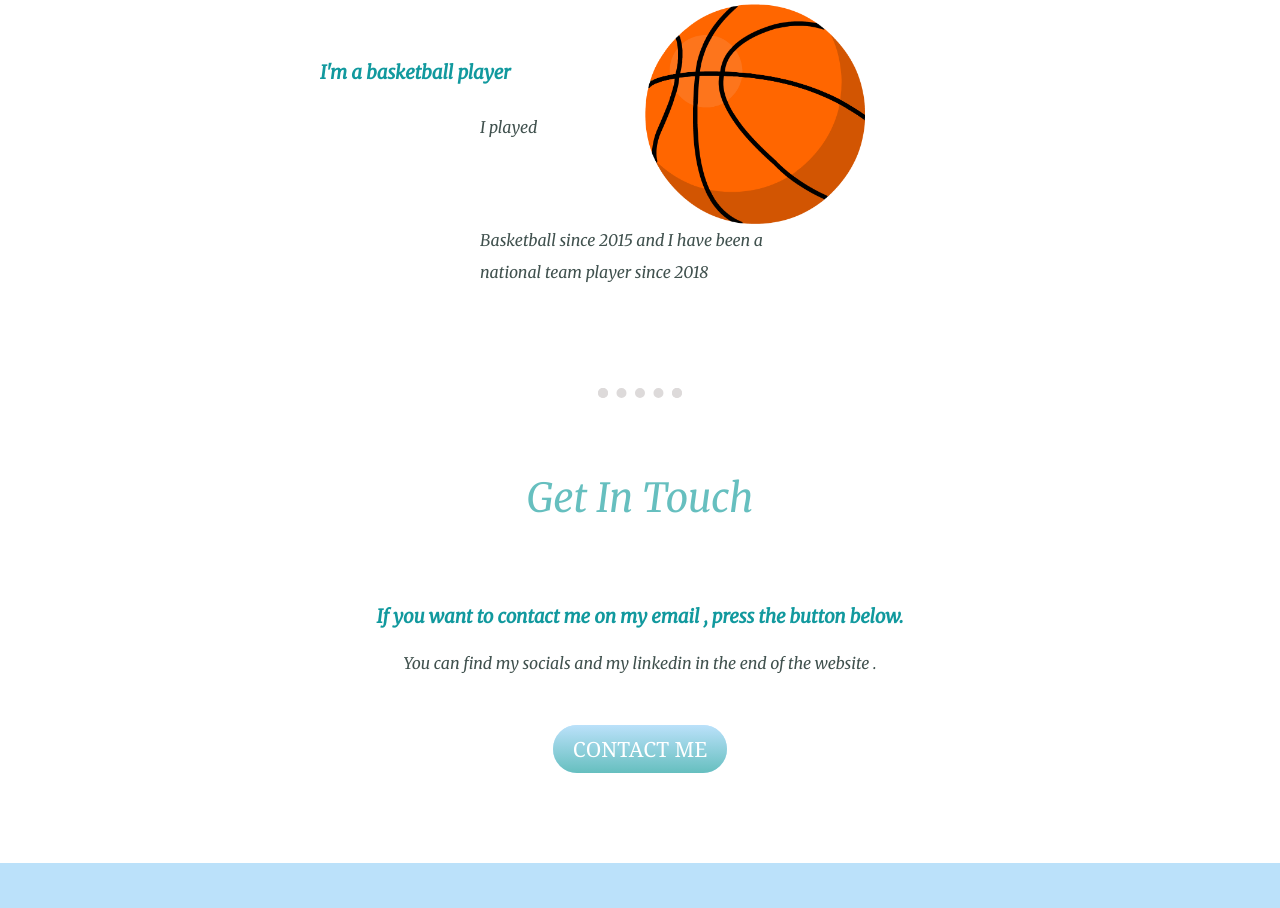
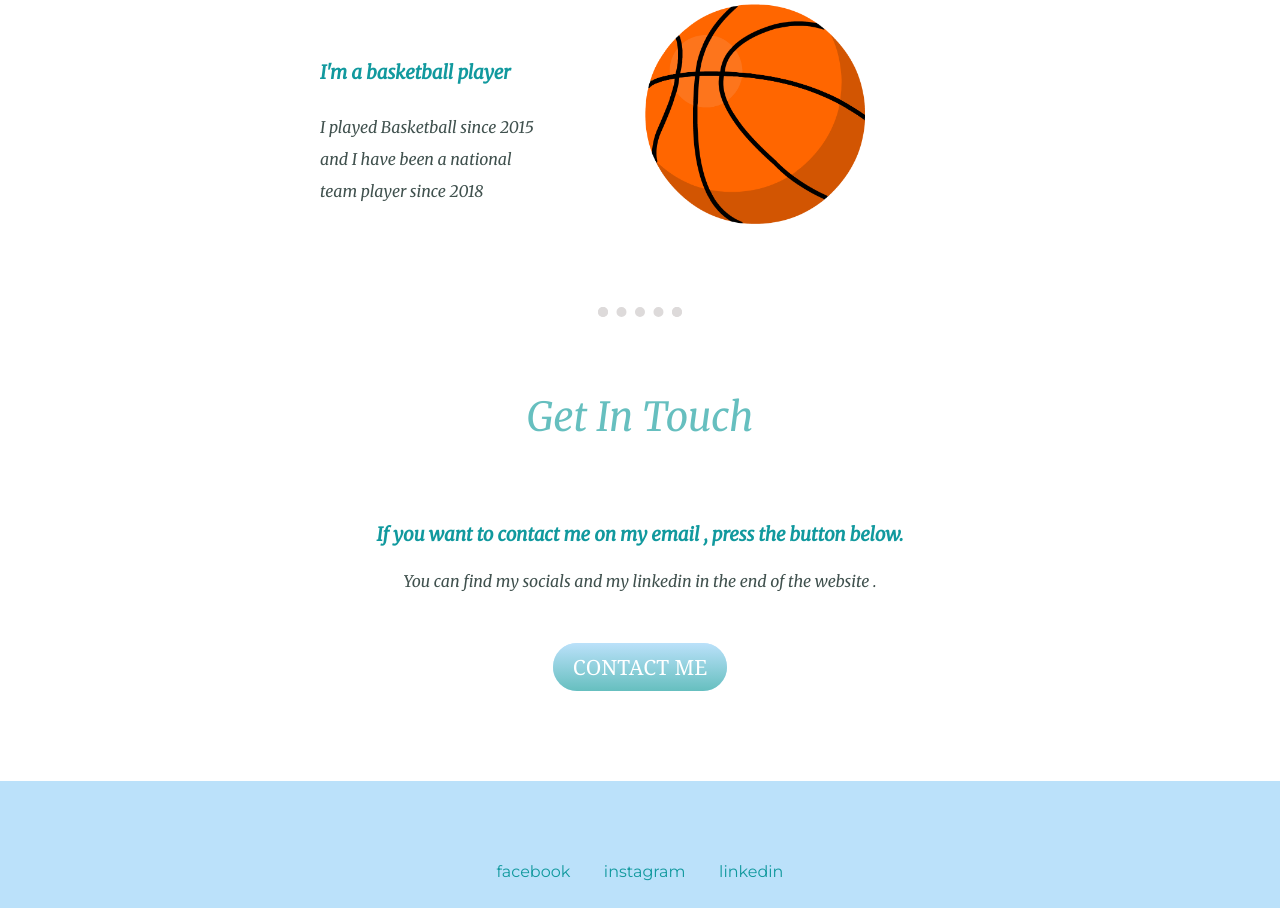
Before and after one commit to Abd11ellah/CV-02, a plain HTML site: page index.html in a window 1280 px wide. Shown: the part 1868-2776 px from the top of the page. Drawn offline with Linux system fonts and the light colour scheme.

Commit message:
Update index.html

```diff
--- a/index.html
+++ b/index.html
@@ -40,7 +40,7 @@
             <img style="height:220px;" class="bb" src="images/kisspng-basketball-clip-art-portable-network-graphics-comp-topics-basketball-png-icon-88-x88-png-clipa-5cf07e2048bcb9.0757576315592648002979.png" alt="">
             <div class="bbb">
               <h3>I'm a basketball player</h3>
-              <p  style="width: 50%; margin: auto;"class="bab">I played Basketball since 2015 and I have been  a national team player since 2018</p>
+              <p class="bab">I played Basketball since 2015 and I have been  a national team player since 2018</p>
             </div>
 
           </div>
```
